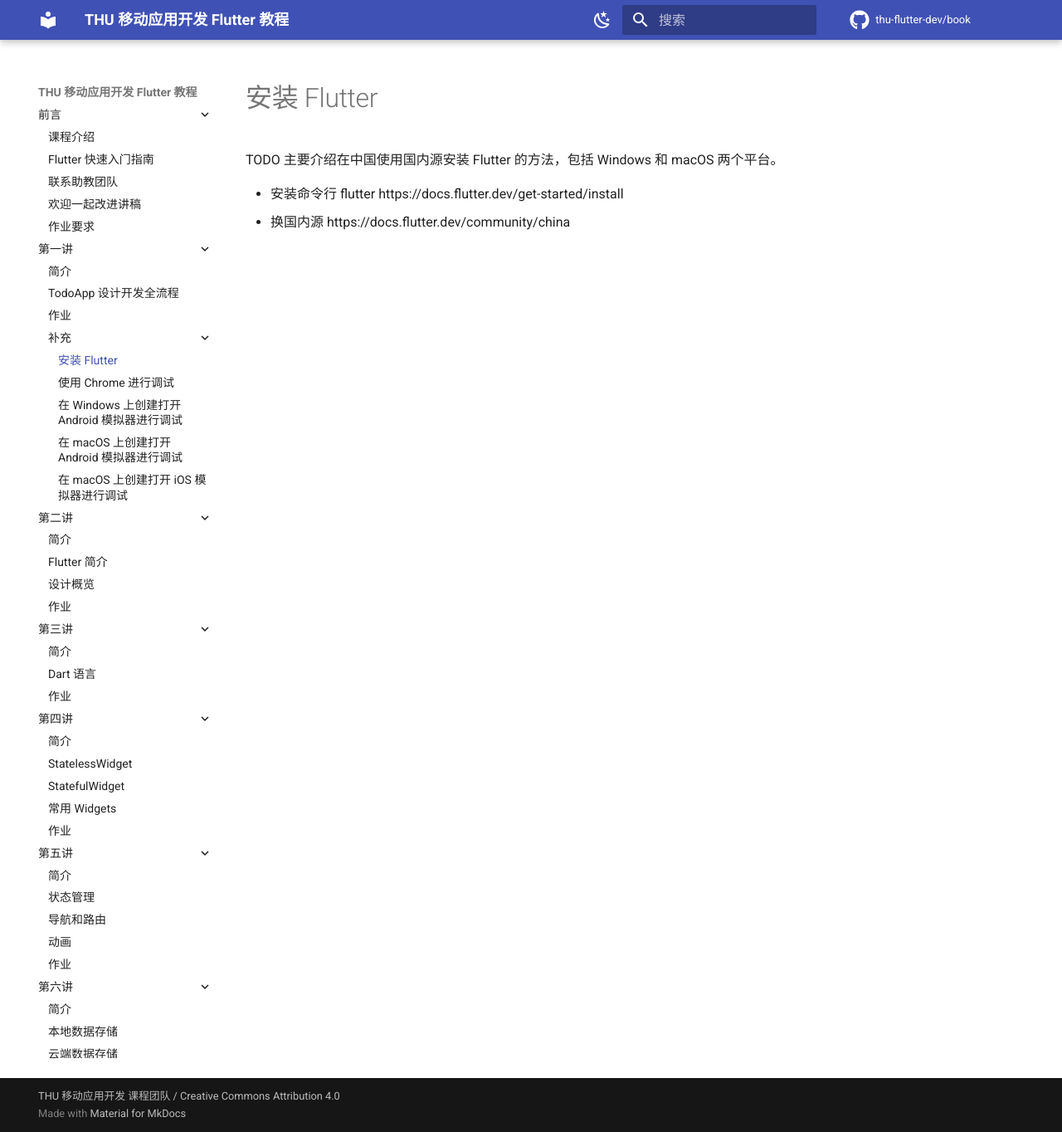
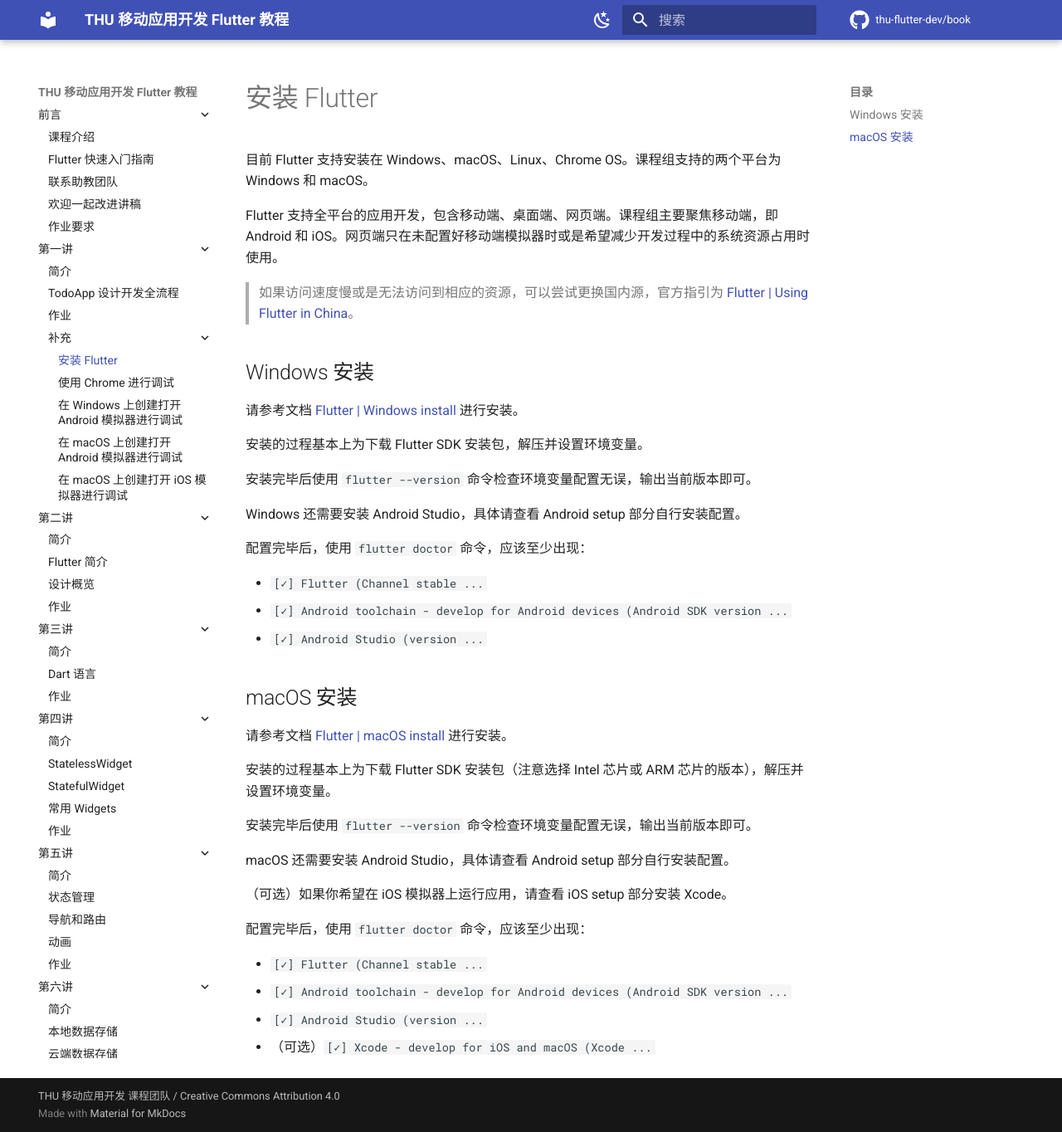
Before and after one commit to thu-mobile-dev/book, an MkDocs documentation site: the page built from docs/LECTURE/1/flutter-installation.md, in a window 1280 px wide and 1364 px high. Shown: the whole window at 83% size. Built offline with MkDocs 1.6.1 and Material for MkDocs 9.7.7, drawn with Linux system fonts in a browser that asks for light colours; comment, search, counter and statistics services are not loaded.

Commit message:
add flutter-installation

```diff
--- a/docs/LECTURE/1/flutter-installation.md
+++ b/docs/LECTURE/1/flutter-installation.md
@@ -1,6 +1,42 @@
 # 安装 Flutter
 
-TODO 主要介绍在中国使用国内源安装 Flutter 的方法，包括 Windows 和 macOS 两个平台。
+目前 Flutter 支持安装在 Windows、macOS、Linux、Chrome OS。课程组支持的两个平台为 Windows 和 macOS。
 
-- 安装命令行 flutter https://docs.flutter.dev/get-started/install
-- 换国内源 https://docs.flutter.dev/community/china
+Flutter 支持全平台的应用开发，包含移动端、桌面端、网页端。课程组主要聚焦移动端，即 Android 和 iOS。网页端只在未配置好移动端模拟器时或是希望减少开发过程中的系统资源占用时使用。
+
+> 如果访问速度慢或是无法访问到相应的资源，可以尝试更换国内源，官方指引为 [Flutter | Using Flutter in China](https://docs.flutter.dev/community/china)。
+
+## Windows 安装
+
+请参考文档 [Flutter | Windows install](https://docs.flutter.dev/get-started/install/windows) 进行安装。
+
+安装的过程基本上为下载 Flutter SDK 安装包，解压并设置环境变量。
+
+安装完毕后使用 `flutter --version` 命令检查环境变量配置无误，输出当前版本即可。
+
+Windows 还需要安装 Android Studio，具体请查看 Android setup 部分自行安装配置。
+
+配置完毕后，使用 `flutter doctor` 命令，应该至少出现：
+
+- `[✓] Flutter (Channel stable ...`
+- `[✓] Android toolchain - develop for Android devices (Android SDK version ...`
+- `[✓] Android Studio (version ...`
+
+## macOS 安装
+
+请参考文档 [Flutter | macOS install](https://docs.flutter.dev/get-started/install/macos) 进行安装。
+
+安装的过程基本上为下载 Flutter SDK 安装包（注意选择 Intel 芯片或 ARM 芯片的版本），解压并设置环境变量。
+
+安装完毕后使用 `flutter --version` 命令检查环境变量配置无误，输出当前版本即可。
+
+macOS 还需要安装 Android Studio，具体请查看 Android setup 部分自行安装配置。
+
+（可选）如果你希望在 iOS 模拟器上运行应用，请查看 iOS setup 部分安装 Xcode。
+
+配置完毕后，使用 `flutter doctor` 命令，应该至少出现：
+
+- `[✓] Flutter (Channel stable ...`
+- `[✓] Android toolchain - develop for Android devices (Android SDK version ...`
+- `[✓] Android Studio (version ...`
+- （可选）`[✓] Xcode - develop for iOS and macOS (Xcode ...`
```
Also changed, not shown: docs/LECTURE/2/main-a.md (+1 -1 lines).
